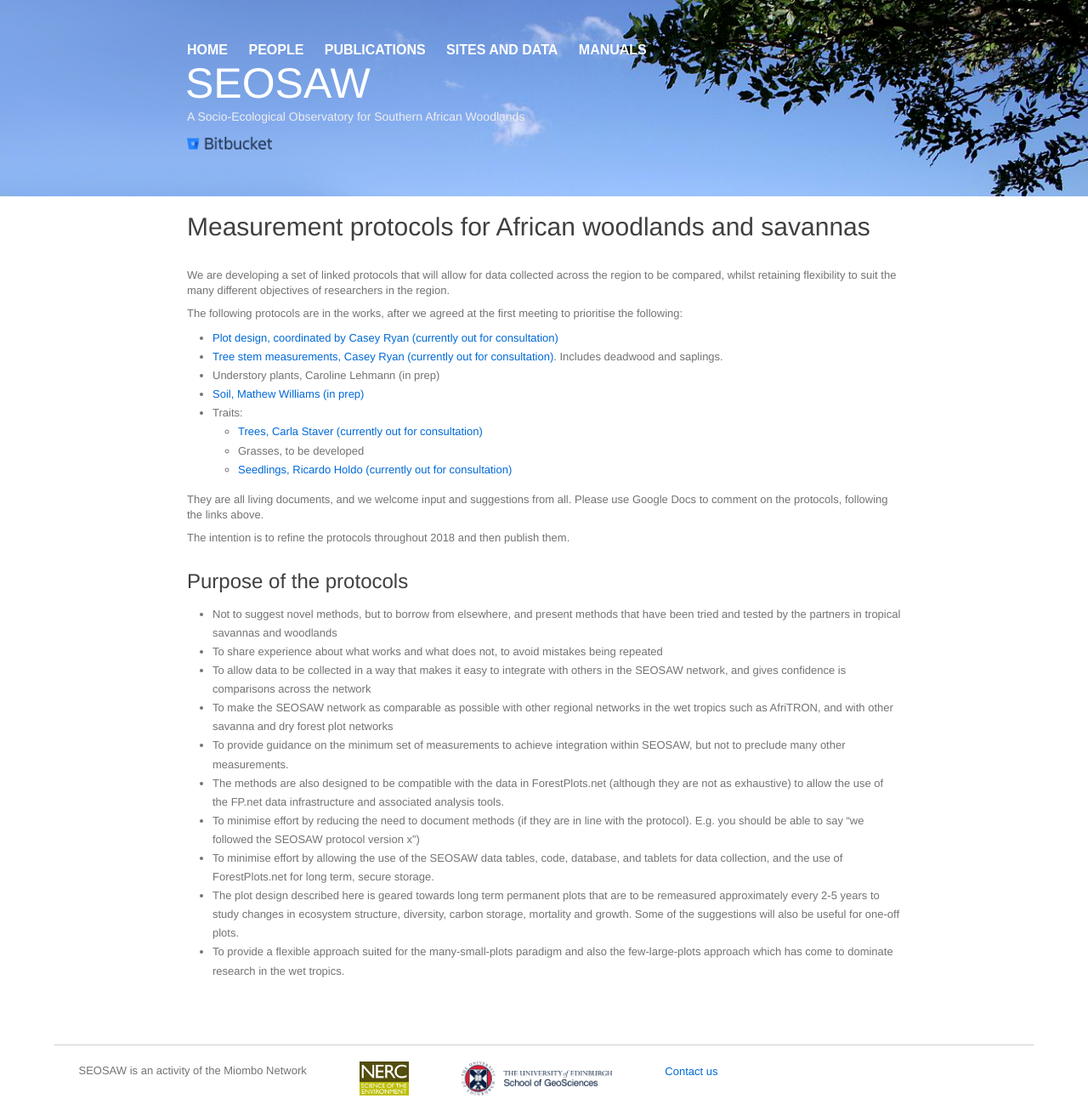
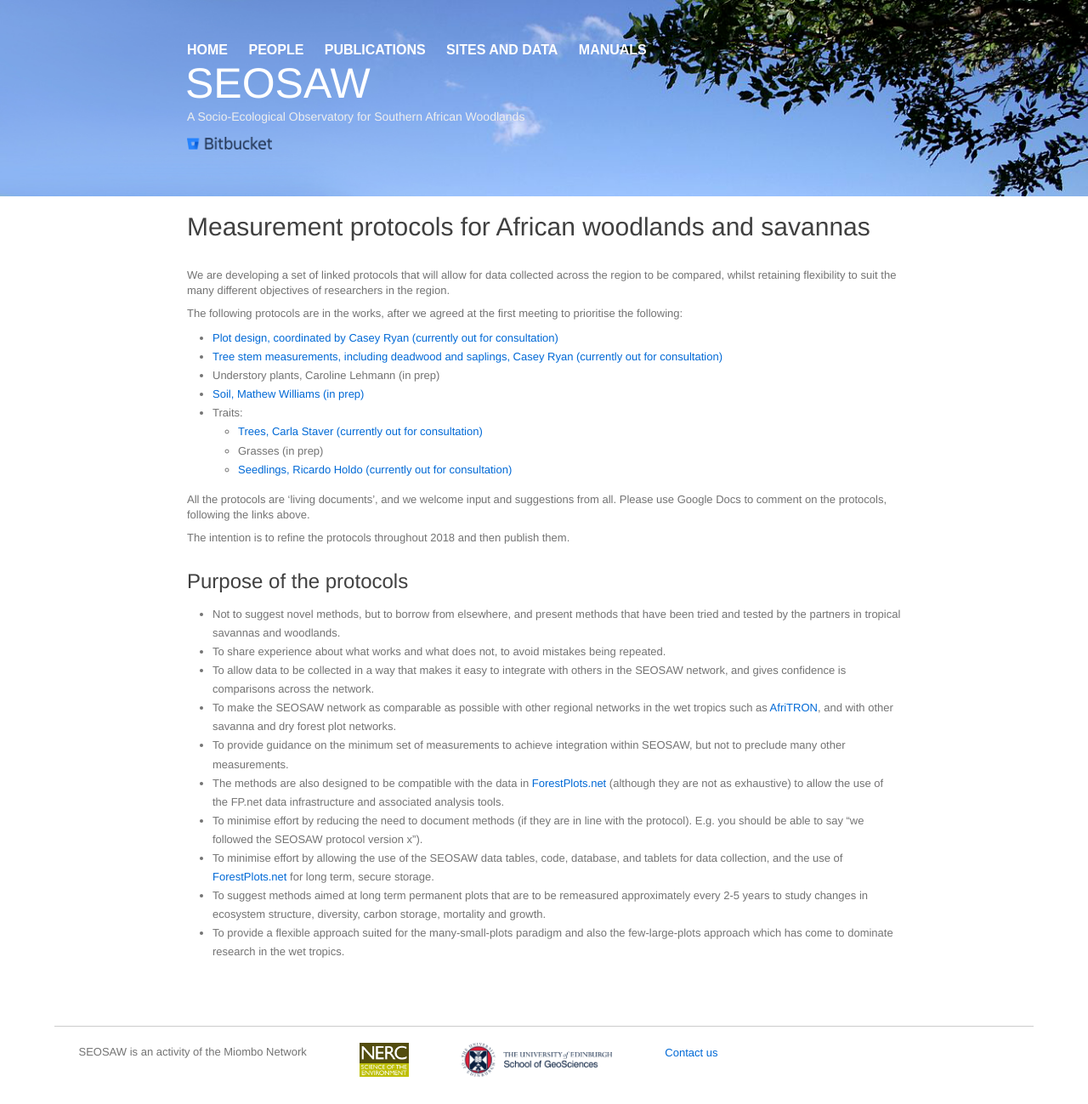
Before and after one commit to seosaw/seosaw.github.io, a Jekyll site: the page built from manuals.md, in a window 1280 px wide. Shown: the whole page at 85% size. Built offline with Jekyll 4.4.1, drawn with Linux system fonts in a browser that asks for light colours; nearby versions of some CDN libraries; our own code applies the rules of GitHub Pages for plain Markdown files; after the commit the page ends 1277 px from its top, so only the background shows below that.

Commit message:
Cleaned up manuals.md text

```diff
--- a/manuals.md
+++ b/manuals.md
@@ -9,15 +9,15 @@ We are developing a set of linked protocols that will allow for data collected a
 The following protocols are in the works, after we agreed at the first meeting to prioritise the following:
 
 * [Plot design, coordinated by Casey Ryan (currently out for consultation)][1]
-* [Tree stem measurements, Casey Ryan (currently out for consultation)] [1]. Includes deadwood and saplings.
+* [Tree stem measurements, including deadwood and saplings, Casey Ryan (currently out for consultation)][1]
 * Understory plants, Caroline Lehmann (in prep)
 * [Soil, Mathew Williams (in prep)][3]
 * Traits:
   * [Trees, Carla Staver (currently out for consultation)][4]
-  * Grasses, to be developed
+  * Grasses (in prep)
   * [Seedlings, Ricardo Holdo (currently out for consultation)][2]
 
-They are all living documents, and we welcome input and suggestions from all. Please use Google Docs to comment on the protocols, following the links above.
+All the protocols are 'living documents', and we welcome input and suggestions from all. Please use Google Docs to comment on the protocols, following the links above.
 
 The intention is to refine the protocols throughout 2018 and then publish them.
 
@@ -28,13 +28,13 @@ The intention is to refine the protocols throughout 2018 and then publish them.
 
 <h2 class="h-inline">Purpose of the protocols</h2>
 
-* Not to suggest novel methods, but to borrow from elsewhere, and present methods that have been tried and tested by the partners in tropical savannas and woodlands
-* To share experience about what works and what does not, to avoid mistakes being repeated
-* To allow data to be collected in a way that makes it easy to integrate with others in the SEOSAW network, and gives confidence is comparisons across the network
-* To make the SEOSAW network as comparable as possible with other regional networks in the wet tropics such as AfriTRON, and with other savanna and dry forest plot networks
+* Not to suggest novel methods, but to borrow from elsewhere, and present methods that have been tried and tested by the partners in tropical savannas and woodlands.
+* To share experience about what works and what does not, to avoid mistakes being repeated.
+* To allow data to be collected in a way that makes it easy to integrate with others in the SEOSAW network, and gives confidence is comparisons across the network.
+* To make the SEOSAW network as comparable as possible with other regional networks in the wet tropics such as [AfriTRON](http://www.afritron.org), and with other savanna and dry forest plot networks.
 * To provide guidance on the minimum set of measurements to achieve integration within SEOSAW, but not to preclude many other measurements.
-* The methods are also designed to be compatible with the data in ForestPlots.net (although they are not as exhaustive) to allow the use of the FP.net data infrastructure and associated analysis tools.
-* To minimise effort by reducing the need to document methods (if they are in line with the protocol). E.g. you should be able to say "we followed the SEOSAW protocol version x")
-* To minimise effort by allowing the use of the SEOSAW data tables, code, database, and tablets for data collection, and the use of ForestPlots.net for long term, secure storage.
-* The plot design described here is geared towards long term permanent plots that are to be remeasured approximately every 2-5 years to study changes in ecosystem structure, diversity, carbon storage, mortality and growth. Some of the suggestions will also be useful for one-off plots.
+* The methods are also designed to be compatible with the data in [ForestPlots.net](https://www.forestplots.net) (although they are not as exhaustive) to allow the use of the FP.net data infrastructure and associated analysis tools.
+* To minimise effort by reducing the need to document methods (if they are in line with the protocol). E.g. you should be able to say "we followed the SEOSAW protocol version x").
+* To minimise effort by allowing the use of the SEOSAW data tables, code, database, and tablets for data collection, and the use of [ForestPlots.net](https://www.forestplots.net) for long term, secure storage.
+* To suggest methods aimed at long term permanent plots that are to be remeasured approximately every 2-5 years to study changes in ecosystem structure, diversity, carbon storage, mortality and growth.
 * To provide a flexible approach suited for the many-small-plots paradigm and also the few-large-plots approach which has come to dominate research in the wet tropics.
```
